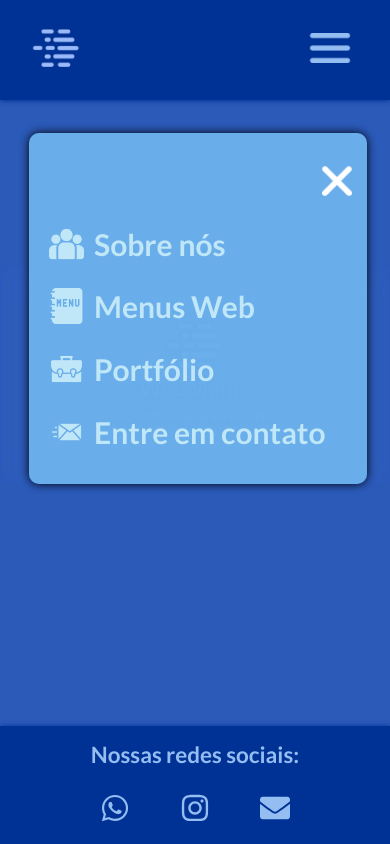
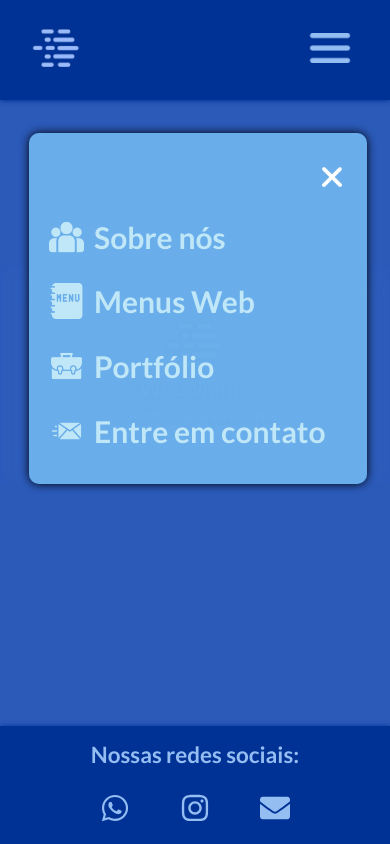
Before and after one commit to caueperuque/webmenu-landing-page, a React (Create React App) app: page / in a window 390 px wide. Both pictures are taken after a click on the button 330 px from the left and 50 px from the top of the page. Shown: the top 844 px of the page. Built offline with nearby package versions, Linux system fonts and the light colour scheme.

Commit message:
modifying close icon

```diff
--- a/src/components/menu-mobile/Menu.css
+++ b/src/components/menu-mobile/Menu.css
@@ -91,7 +91,7 @@
   }
 
   #icon-close {
-    width: 30px;
+    width: 20px;
   }
 
   .icon-topics {
```
